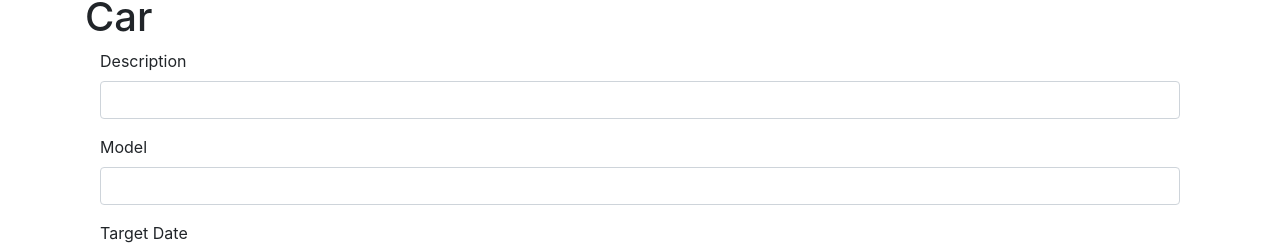
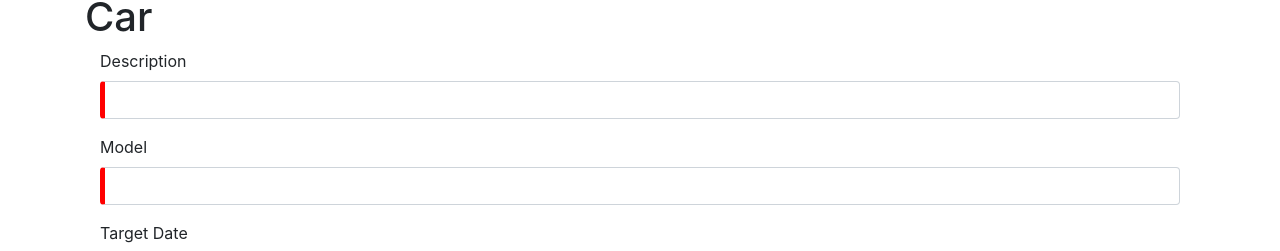
Before and after one commit to athanasiouconst/angularWithSpring, an Angular app: page /cars/1 in a window 1280 px wide. Shown: the part 111-362 px from the top of the page. Built offline with nearby package versions, Linux system fonts and the light colour scheme; no server answers; sample sign-in values are in the browser's storage.

Commit message:
add method and style ui

```diff
--- a/src/app/car/car.component.css
+++ b/src/app/car/car.component.css
@@ -0,0 +1,3 @@
+.ng-invalid:not(form) {
+  border-left: 5px solid red;
+}
--- a/src/app/car/car.component.ts
+++ b/src/app/car/car.component.ts
@@ -35,7 +35,7 @@ export class CarComponent implements OnInit {
   }
 
   saveCar() {
-    if (this.id == -1) { //=== ==
+    if (this.id === -1) {
       this.carService.createCar('costas', this.car)
         .subscribe(
           data => {
--- a/src/app/service/data/cars-data.service.ts
+++ b/src/app/service/data/cars-data.service.ts
@@ -31,7 +31,7 @@ export class CarsDataService {
 
   createCar(username, car){
     return this.http.post(
-      `http://localhost:8080/users/users/${username}/cars`
+      `http://localhost:8080/users/${username}/cars`
       , car);
   }
 
```
